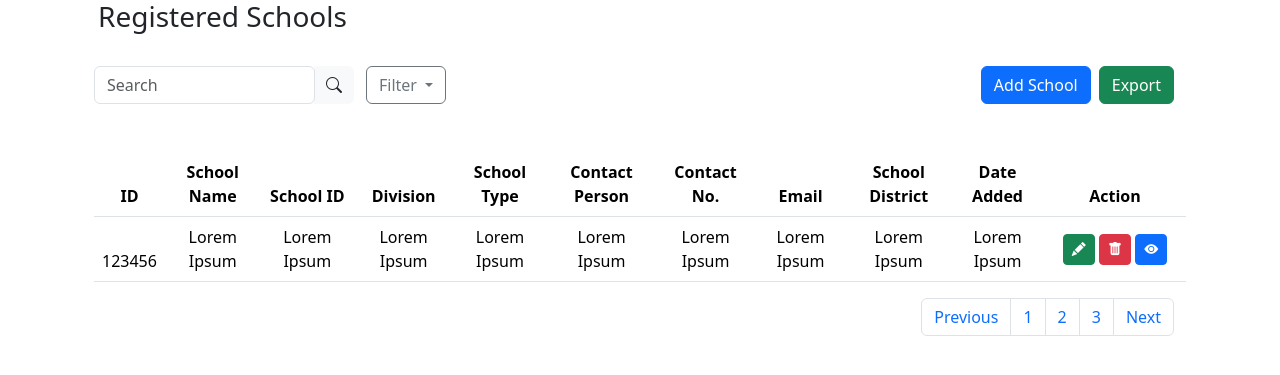
After one commit to Halcy0nin/PLVISTA-ADMIN, a PHP site: page /school_content.php in a window 1280 px wide. The commit adds this page. Shown: the top 375 px of the page. Run offline with PHP 8.4, Linux system fonts and the light colour scheme.

Commit message:
adding-schools-page-content-frontend
adding school page content frontend

```diff
--- a/account_settings_content.php
+++ b/account_settings_content.php
@@ -13,7 +13,7 @@
 <body>
     <div class="container mt-5">
         <div class="row">
-            <div class="col-md-9">
+            <div class="col">
                 <div class="settings-box">
                     <h2 class="mt-3 mb-4">Account Settings</h2>
                     <!-- form goes here -->
--- a/dashboard.php
+++ b/dashboard.php
@@ -51,7 +51,7 @@
   <script src="https://cdnjs.cloudflare.com/ajax/libs/popper.js/1.14.7/umd/popper.min.js"></script>
   <script src="https://stackpath.bootstrapcdn.com/bootstrap/4.3.1/js/bootstrap.min.js"></script>
 
-  <!-- script for php content WAG GALAWIN PLES-->
+  <!-- loads pages indicated in data_content while retaining the sidebar-->
   <script>
     document.addEventListener('DOMContentLoaded', function () {
       // click event listener to the menu links
--- a/login.php
+++ b/login.php
@@ -5,8 +5,7 @@
     <meta charset="UTF-8">
     <title>Sign in || Admin</title>
     <link rel="icon" type="images/x-icon" href="sdo.png" /> <!-- icon on tab -->
-    <link rel="stylesheet" href="https://stackpath.bootstrapcdn.com/bootstrap/4.3.1/css/bootstrap.min.css"> <!-- bootstrap -->
-    <link rel="stylesheet" href="login.css"> <!-- css -->
+    <link href="https://cdn.jsdelivr.net/npm/bootstrap@5.3.2/dist/css/bootstrap.min.css" rel="stylesheet" integrity="sha384-T3c6CoIi6uLrA9TneNEoa7RxnatzjcDSCmG1MXxSR1GAsXEV/Dwwykc2MPK8M2HN" crossorigin="anonymous"> <!-- bootstrap -->    <link rel="stylesheet" href="login.css"> <!-- css -->
 </head>
 
 <body>
--- /dev/null
+++ b/school_content.php
@@ -0,0 +1,121 @@
+<!DOCTYPE html>
+<html lang="en">
+
+<head>
+    <title></title>
+    <!-- bootstrap css-->
+    <link href="https://cdn.jsdelivr.net/npm/bootstrap@5.3.2/dist/css/bootstrap.min.css" rel="stylesheet" integrity="sha384-T3c6CoIi6uLrA9TneNEoa7RxnatzjcDSCmG1MXxSR1GAsXEV/Dwwykc2MPK8M2HN" crossorigin="anonymous">
+    <!-- bootstrap icons-->
+    <link rel="stylesheet" href="https://cdn.jsdelivr.net/npm/bootstrap-icons@1.11.3/font/bootstrap-icons.min.css">
+</head>
+
+<body>
+
+  <!-- Bootstrap JS CDN for mobile responsiveness -->
+  <script src="https://code.jquery.com/jquery-3.3.1.slim.min.js"></script>
+  <script src="https://cdnjs.cloudflare.com/ajax/libs/popper.js/1.14.7/umd/popper.min.js"></script>
+  <script src="https://stackpath.bootstrapcdn.com/bootstrap/4.3.1/js/bootstrap.min.js"></script>
+
+
+    <div class = "container">
+        <h3 class = "mx-3">Registered Schools</h3>
+        <br>
+
+        <div class = "row">
+            <div class = "col">
+            <!-- search bar -->
+            <div class = "container d-flex">
+                <div style = "width:260px;" class="input-group rounded">
+                    <input  type="search" class="form-control rounded" placeholder="Search" aria-label="Search" aria-describedby="search-addon" />
+                    <span class="input-group-text border-0" id="search-addon">
+                        <i class="bi bi-search"></i>
+                    </span>
+                </div>
+            <div>
+
+            <!-- dropdown filter -->
+            <div class = "container d-flex">
+                <div class="dropdown">
+
+                    <button class="btn btn-outline-secondary dropdown-toggle" type="button" id="dropdownMenuButton" data-toggle="dropdown" aria-haspopup="true" aria-expanded="false">
+                        Filter
+                    </button>
+
+                    <div class="dropdown-menu rounded" aria-labelledby="dropdownMenuButton">
+                        <a class="dropdown-item" href="#">Action</a>
+                        <a class="dropdown-item" href="#">Another action</a>
+                        <a class="dropdown-item" href="#">Something else here</a>
+                    </div>
+                </div>
+            </div>
+            </div>
+
+        <!-- add school and export button -->
+        <div class = "col">
+            <div class = "container d-flex justify-content-end">
+                <a href = "#">
+                    <button type="button" class="btn btn-primary rounded mx-2">Add School</button>
+                </a>
+
+                <a href = "#">
+                    <button type="button" class="btn btn-success rounded">Export</button>
+                </a>
+            </div>
+        </div>
+
+    </div>
+
+    <div class = "container mt-5">
+        <!-- Table showing all school info in the database -->
+        <table style="margin-left: auto; margin-right: auto;" class = "table table-striped centerTable text-center">
+            <thead class="thead-light">
+                <tr>
+                    <th scope="col">ID</th>
+                    <th scope="col">School Name</th>
+                    <th scope="col">School ID</th>
+                    <th scope="col">Division</th>
+                    <th scope="col">School Type</th>
+                    <th scope="col">Contact Person</th>
+                    <th scope="col">Contact No.</th>
+                    <th scope="col">Email</th>
+                    <th scope="col">School District</th>
+                    <th scope="col">Date Added</th>
+                    <th style = "width:13%;" scope="col">Action</th>
+                </tr>
+
+                <tr>
+                    <td scope="row">123456</td>
+                    <td>Lorem Ipsum</td>
+                    <td>Lorem Ipsum</td>
+                    <td>Lorem Ipsum</td>
+                    <td>Lorem Ipsum</td>
+                    <td>Lorem Ipsum</td>
+                    <td>Lorem Ipsum</td>
+                    <td>Lorem Ipsum</td>
+                    <td>Lorem Ipsum</td>
+                    <td>Lorem Ipsum</td>
+                    <td>
+                        <button type="button" class="btn btn-success btn-sm my-2"><i class="bi bi-pencil-fill"></i></button>
+                        <button type="button" class="btn btn-danger btn-sm"><i class="bi bi-trash-fill"></i></i></button>
+                        <button type="button" class="btn btn-primary btn-sm"><i class="bi bi-eye-fill"></i></i></button>
+                    </td>
+                </tr>
+            </thead>
+        </table>
+
+            <div class = "container d-flex justify-content-end">
+                    <nav aria-label="Page navigation example">
+                        <ul class="pagination">
+                            <li class="page-item"><a class="page-link" href="#">Previous</a></li>
+                            <li class="page-item"><a class="page-link" href="#">1</a></li>
+                            <li class="page-item"><a class="page-link" href="#">2</a></li>
+                            <li class="page-item"><a class="page-link" href="#">3</a></li>
+                            <li class="page-item"><a class="page-link" href="#">Next</a></li>
+                        </ul>
+                    </nav>
+            </div>
+    </div>
+</body>
+
+
+</html>
```
